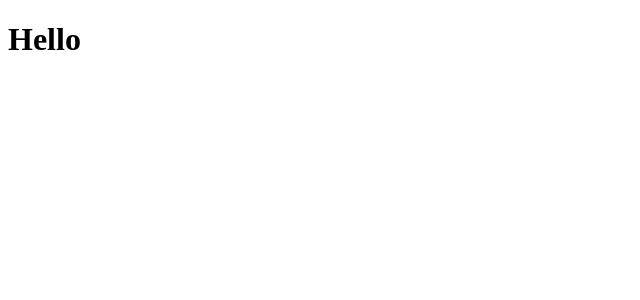
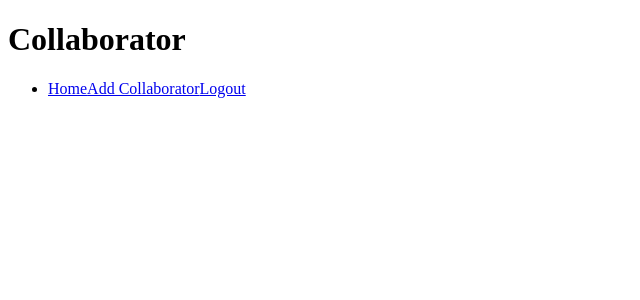
Before and after one commit to eltonsantos/avaliation-system-react, a React (Vite) app: page /collaborator in a window 1280 px wide. Shown: the top 300 px of the page, without its empty margins (0-640 px from the left). Built offline with nearby package versions, Linux system fonts and the light colour scheme.

Commit message:
Create pages and routes and menu

```diff
--- a/src/Admin/index.jsx
+++ /dev/null
@@ -1,3 +0,0 @@
-export function Admin() {
-  return <h1>Admin</h1>;
-}
--- a/src/App.jsx
+++ b/src/App.jsx
@@ -1,3 +1,20 @@
+import { BrowserRouter as Router, Route, Routes } from "react-router-dom";
+import { Admin } from "./pages/Admin";
+import { Collaborator } from "./pages/Collaborator";
+import { Login } from "./pages/Login";
+import { PrivateRoutes } from "./routes";
+
 export function App() {
-  return <h1>Hello</h1>;
+  return (
+    <Router>
+      <Routes>
+        <Route element={<PrivateRoutes />}>
+          <Route element={<Admin />} path="/admin" />
+          <Route element={<Collaborator />} path="/collaborator" />
+        </Route>
+
+        <Route element={<Login />} path="/" />
+      </Routes>
+    </Router>
+  );
 }
--- a/src/Collaborator/index.jsx
+++ /dev/null
@@ -1,3 +0,0 @@
-export function Collaborator() {
-  return <h1>Collaborator</h1>;
-}
--- /dev/null
+++ b/src/components/Menu/index.jsx
@@ -0,0 +1,13 @@
+import { Link } from "react-router-dom";
+
+export function Menu() {
+  return (
+    <ul>
+      <li>
+        <Link to="/admin">Home</Link>
+        <Link to="/collaborator">Add Collaborator</Link>
+        <Link to="/">Logout</Link>
+      </li>
+    </ul>
+  );
+}
--- /dev/null
+++ b/src/pages/Admin/index.jsx
@@ -0,0 +1,10 @@
+import { Menu } from "../../components/Menu";
+
+export function Admin() {
+  return (
+    <>
+      <h1>Admin</h1>
+      <Menu />
+    </>
+  );
+}
--- /dev/null
+++ b/src/pages/Collaborator/index.jsx
@@ -0,0 +1,10 @@
+import { Menu } from "../../components/Menu";
+
+export function Collaborator() {
+  return (
+    <>
+      <h1>Collaborator</h1>
+      <Menu />
+    </>
+  );
+}
--- a/src/routes/index.jsx
+++ b/src/routes/index.jsx
@@ -1,3 +1,6 @@
-export function Routes() {
-  return <h1>Routes</h1>;
+import { Navigate, Outlet } from "react-router-dom";
+
+export function PrivateRoutes() {
+  const auth = { token: true };
+  return auth.token ? <Outlet /> : <Navigate to="/" />;
 }
```
Also changed, not shown: src/pages/Login/index.jsx (renamed from src/Login/index.jsx).
